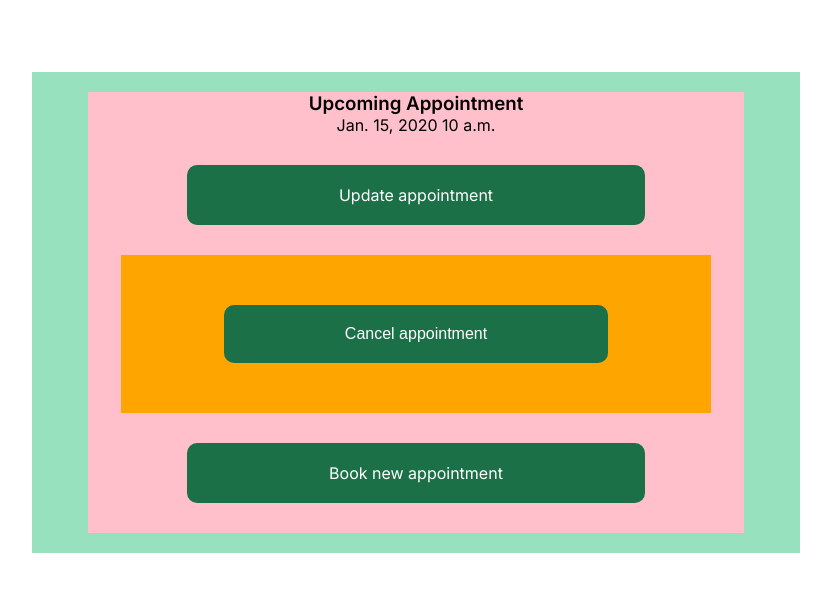
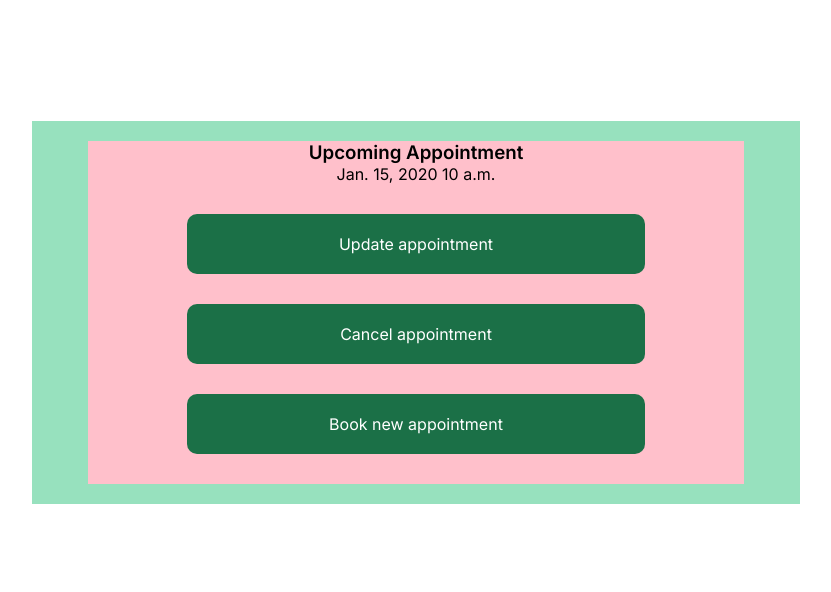
Before and after one commit to CatherineP37/project_4, a Django app: page /booked_appointment/ in a window 1280 px wide. Shown: the part 88-680 px from the top of the page, without its empty margins (224-1055 px from the left). Run offline with Django 5.2, Linux system fonts and the light colour scheme; a user stored in the database is signed in; tables that the repository leaves empty hold one stand-in row (values such as "Sample post"); some libraries are stand-ins or nearby versions.

Commit message:
Remove forms and add links to booked_appointment.html

```diff
--- a/templates/booked_appointment.html
+++ b/templates/booked_appointment.html
@@ -12,10 +12,7 @@
     {{ booking.appointment.date }}
     {{ booking.appointment.time }}
     <a href="{% url 'update_booking' booking.id %}" class="buttons">Update appointment</a>
-    <form action="{% url 'cancellation' booking.id %}" method="POST">
-      {% csrf_token %}
-      <input type="submit" class="buttons" name="cancel_button" value="Cancel appointment">
-    </form>
+    <a href="{% url 'cancellation' booking.id %}" class="buttons">Cancel appointment</a>
 
 {% endfor %}
 <a href="{% url 'booking' %}" class="buttons">Book new appointment</a>
```
